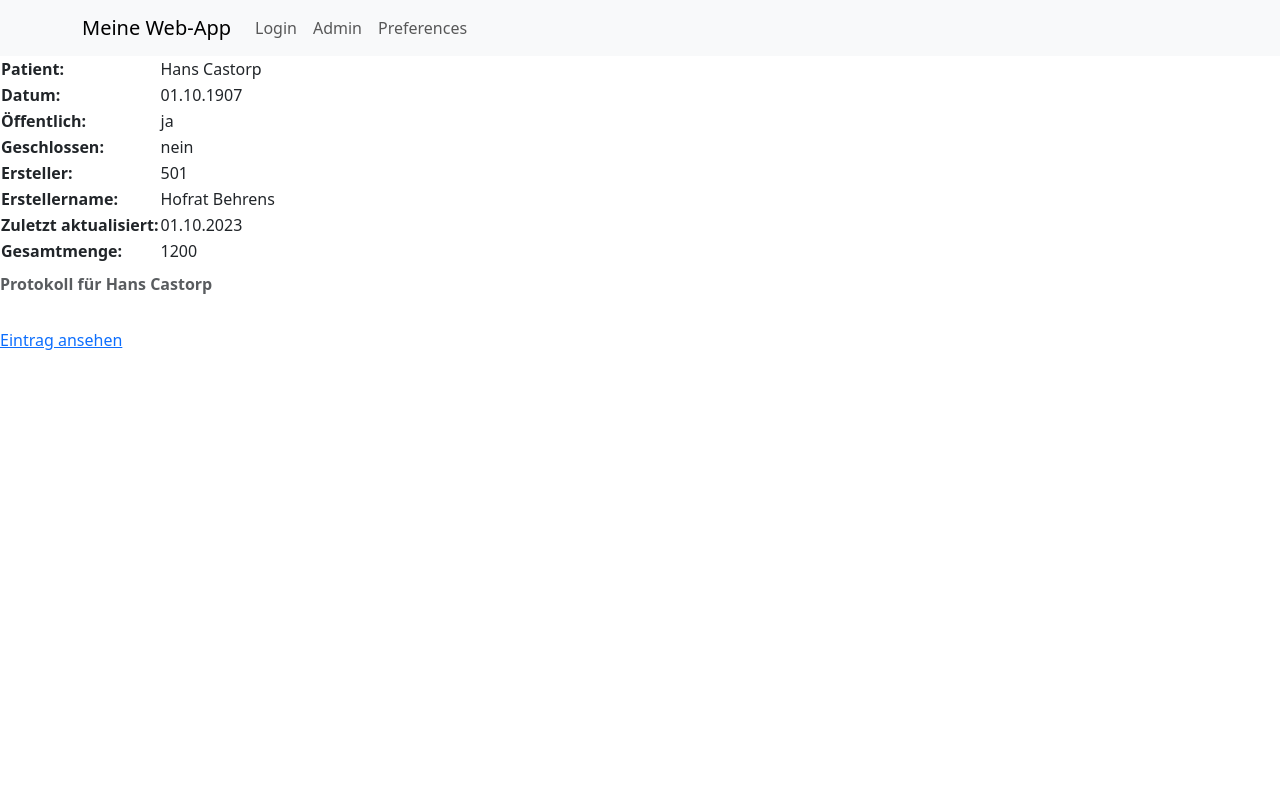
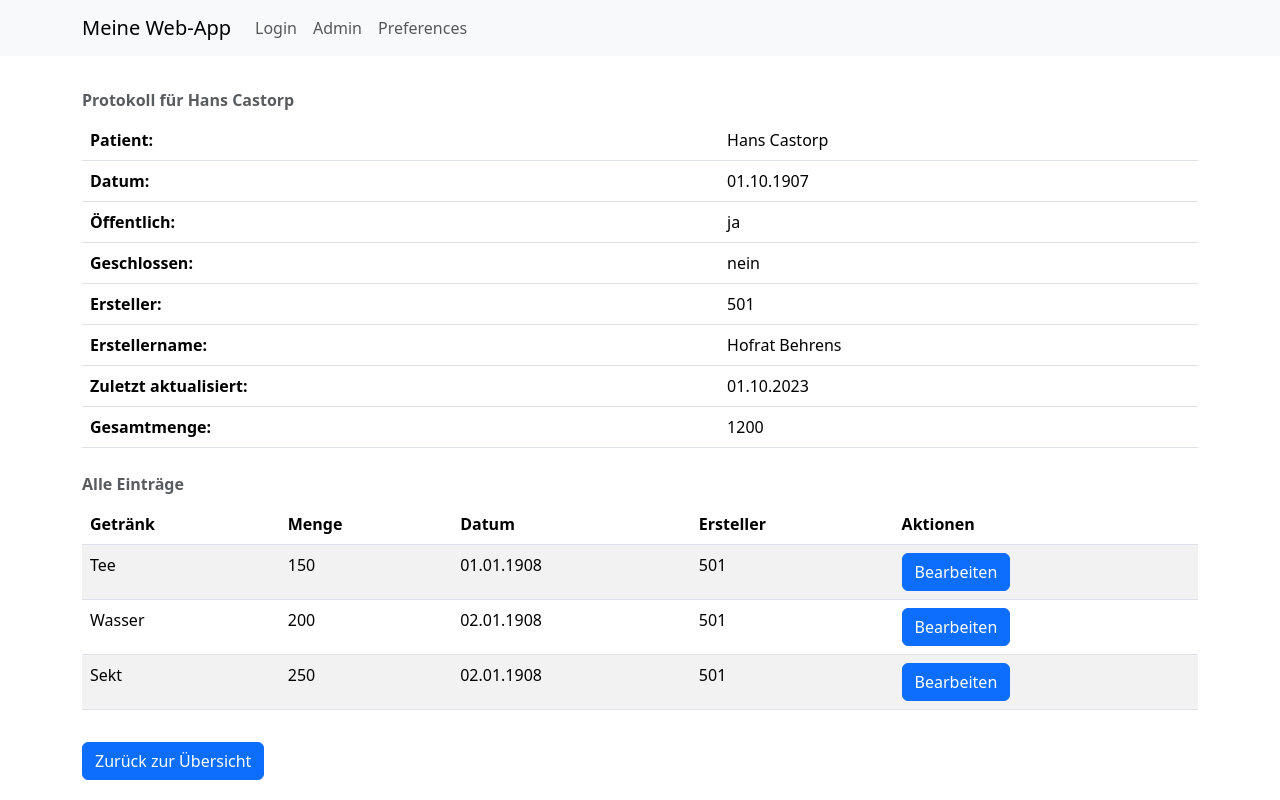
Before and after one commit to LuluStieper/spa-project, a React (Create React App) app: page /protokoll/101 in a window 1280 px wide. Built offline with nearby package versions, Linux system fonts and the light colour scheme.

Commit message:
Gestaltung fertig

```diff
--- a/src/App.tsx
+++ b/src/App.tsx
@@ -1,9 +1,8 @@
 // import './App.css';
-import { useEffect, useState } from 'react';
+import { useState } from 'react';
 import { ProtokollResource } from './Resources';
 import { ErrorBoundary } from 'react-error-boundary';
 import ErrorFallback from './components/ErrorFallback';
-import { AlleProtokolle } from './components/AlleProtokolle';
 import { BrowserRouter, Route, Routes } from 'react-router-dom';
 import { PageIndex } from './components/PageIndex';
 import { PageProtokoll } from './components/PageProtokoll';
@@ -27,7 +26,8 @@ function App() {
       <Routes>
         <Route path="/" element={<PageIndex />}/>
         <Route path="/protokoll/:protokollId" element={<PageProtokoll />}/>
-        <Route path="/eintraege/:eintragId"element={<PageEintrag />}/>
+        <Route path="/eintraege/:protokollId"element={<PageEintrag />}/>
+        <Route path="/eintrag/:eintragId"element={<PageEintrag />}/>
         <Route path="/admin" element={<PageAdmin />}/>
         <Route path="/prefs" element={<PagePrefs />}/>
         <Route path="*" element={<PageIndex />} />
--- a/src/components/AlleProtokolle.tsx
+++ b/src/components/AlleProtokolle.tsx
@@ -27,14 +27,22 @@ export function AlleProtokolle() {
     }
 
     return (
-        <div>
-            {alleProtokolle!.map((p) => (
-                <div>
-                    <ProtokollDescription protokoll={p} key={p.id} />
-                    <Link to={`/protokoll/${p.id}`}>Protokoll öffnen</Link>
+        <div className="container mt-4">
+        <div className="row">
+          {alleProtokolle!.map((p) => (
+            <div key={p.id} className="col-md-4 mb-4">
+              <div className="card">
+                <div className="card-body">
+                  <ProtokollDescription protokoll={p} />
+                  <Link to={`/protokoll/${p.id}`} className="btn btn-primary mt-2">
+                    Details
+                  </Link>
                 </div>
-            ))}
+              </div>
+            </div>
+          ))}
         </div>
+      </div>
     );
 
 }
--- /dev/null
+++ b/src/components/Eintraege.tsx
@@ -0,0 +1,39 @@
+import { EintragResource } from "../Resources";
+import { Link } from 'react-router-dom';
+
+
+export function Eintraege(props: { eintraege: EintragResource[] }) {
+  const eintraege = props.eintraege;
+
+  return (
+    <div className="table-responsive">
+      <table className="table table-striped">
+        <caption className="caption-top"><b>Alle Einträge</b></caption>
+        <thead >
+          <tr>
+            <th scope="col">Getränk</th>
+            <th scope="col">Menge</th>
+            <th scope="col">Datum</th>
+            <th scope="col">Ersteller</th>
+            <th scope="col">Aktionen</th>
+          </tr>
+        </thead>
+        <tbody>
+          {eintraege.map((eintrag, index) => (
+            <tr key={index}>
+              <td>{eintrag.getraenk}</td>
+              <td>{eintrag.menge}</td>
+              <td>{eintrag.createdAt}</td>
+              <td>{eintrag.ersteller}</td>
+              <td>
+                <Link to={`/eintrag/${eintrag.id}`} className="btn btn-primary">
+                  Bearbeiten
+                </Link>
+              </td>
+            </tr>
+          ))}
+        </tbody>
+      </table>
+    </div>
+  );
+}
--- a/src/components/Eintrag.tsx
+++ b/src/components/Eintrag.tsx
@@ -1,48 +1,43 @@
-import { EintragResource, ProtokollResource } from "../Resources";
+import { EintragResource } from "../Resources";
 
-export function Eintrag (
-    props:  { eintrag: EintragResource }
-) {
+export function Eintrag(props: { eintrag: EintragResource }) {
   const eintrag = props.eintrag;
 
   return (
-        <div>
-
-            <table>
-                <caption><b>Eintrag für {eintrag.protokoll}</b></caption>
+    <div className="container mt-3">
+      <table className="table table-striped">
+        <caption className="caption-top"><b>Eintrag für {eintrag.protokoll}</b></caption>
         <tbody>
           <tr>
-                        <th>Getraenk:</th>
-                        <td>{eintrag.getraenk}</td>
+            <th scope="row" className="col-md-3">Getränk:</th>
+            <td className="col-md-9">{eintrag.getraenk}</td>
           </tr>
           <tr>
-                        <th>Menge:</th>
+            <th scope="row">Menge:</th>
             <td>{eintrag.menge}</td>
           </tr>
           <tr>
-                        <th>Kommentar:</th>
+            <th scope="row">Kommentar:</th>
             <td>{eintrag.kommentar}</td>
           </tr>
           <tr>
-                        <th>Ersteller:</th>
+            <th scope="row">Ersteller:</th>
             <td>{eintrag.ersteller}</td>
           </tr>
           <tr>
-                        <th>Erstellername:</th>
+            <th scope="row">Erstellername:</th>
             <td>{eintrag.erstellerName}</td>
           </tr>
           <tr>
-                        <th>Erstellt am:</th>
+            <th scope="row">Erstellt am:</th>
             <td>{eintrag.createdAt}</td>
           </tr>
           <tr>
-                        <th>Protokoll:</th>
+            <th scope="row">Protokoll:</th>
             <td>{eintrag.protokoll}</td>
           </tr>
         </tbody>
       </table>
-            <br />
-
     </div>
   )
 }
--- a/src/components/PageEintrag.tsx
+++ b/src/components/PageEintrag.tsx
@@ -1,5 +1,5 @@
 import { useEffect, useState } from "react";
-import { useParams } from "react-router-dom";
+import { Link, useParams } from "react-router-dom";
 import { EintragResource } from "../Resources";
 import { getEintrag } from "../backend/api";
 import { LoadingIndicator } from "./LoadingIndicator";
@@ -34,9 +34,9 @@ export function PageEintrag() {
     }
 
     return (
-        <div>
+        <div className="container mt-4">
             <Eintrag eintrag={eintrag}></Eintrag>
-
+            <Link to={`/protokoll/${eintrag.protokoll}`}  className="btn btn-primary mt-2">Zurück zum Protokoll</Link>
         </div>
     );
 }
--- a/src/components/PageProtokoll.tsx
+++ b/src/components/PageProtokoll.tsx
@@ -1,21 +1,29 @@
 import { useEffect, useState } from "react";
 import { useParams, Link } from "react-router-dom";
-import { getProtokoll } from "../backend/api";
+import { getAlleEintraege, getProtokoll } from "../backend/api";
 import { ProtokollDescription } from "./ProtokollDescription";
-import { ProtokollResource } from "../Resources";
+import { EintragResource, ProtokollResource } from "../Resources";
 import { LoadingIndicator } from "./LoadingIndicator";
+import { Eintrag } from "./Eintrag";
+import { Protokoll } from "./Protokoll";
+import { Eintraege } from "./Eintraege";
 
 export function PageProtokoll() {
     const { protokollId } = useParams<{ protokollId: string }>();
     const [protokoll, setProtokoll] = useState<ProtokollResource | null>(null);
+    const [eintraege, setEintraege] = useState<EintragResource[] | null>(null);
     const [isLoading, setIsLoading] = useState(true);
 
     useEffect(() => {
         async function loadProtokoll() {
             try {
                 if (protokollId) {
-                    const data = await getProtokoll(protokollId);
-                    setProtokoll(data);
+                    const data_protokoll = await getProtokoll(protokollId);
+                    setProtokoll(data_protokoll);
+
+                    const data_eintraege = await getAlleEintraege(protokollId);
+                    setEintraege(data_eintraege);
+
                     setIsLoading(false);
                 }
             } catch (error) {
@@ -33,10 +41,19 @@ export function PageProtokoll() {
         return <div>Protokoll nicht gefunden</div>;
     }
 
+    if (!eintraege) {
+        return <div>Eintraege nicht gefunden</div>;
+    }
+
+    let anzahl = eintraege.length;
+
     return (
-        <div>
-            <ProtokollDescription protokoll={protokoll} />
-            <Link to={`/eintraege/${protokoll.id}`}>Eintrag ansehen</Link>
+        <div className="container mt-4">
+            <Protokoll protokoll={protokoll} />
+            <Eintraege eintraege={eintraege} />
+            <Link to="/" className="btn btn-primary mt-3">
+                Zurück zur Übersicht
+            </Link>
         </div>
     );
 }
--- /dev/null
+++ b/src/components/Protokoll.tsx
@@ -0,0 +1,49 @@
+import { ProtokollResource } from "../Resources";
+
+export function Protokoll (
+    props:  { protokoll: ProtokollResource }
+) {
+    const protokoll = props.protokoll;
+
+    return (
+        <div className="table-responsive">
+            <table className="table">
+                <caption className="caption-top"><b>Protokoll für {protokoll.patient}</b></caption>
+                <tbody>
+                <tr>
+                    <th scope="row">Patient:</th>
+                    <td>{protokoll.patient}</td>
+                </tr>
+                <tr>
+                    <th scope="row">Datum:</th>
+                    <td>{protokoll.datum}</td>
+                </tr>
+                <tr>
+                    <th scope="row">Öffentlich:</th>
+                    <td>{protokoll.public ? "ja" : "nein"}</td>
+                </tr>
+                <tr>
+                    <th scope="row">Geschlossen:</th>
+                    <td>{protokoll.closed ? "ja" : "nein"}</td>
+                </tr>
+                <tr>
+                    <th scope="row">Ersteller:</th>
+                    <td>{protokoll.ersteller}</td>
+                </tr>
+                <tr>
+                    <th scope="row">Erstellername:</th>
+                    <td>{protokoll.erstellerName}</td>
+                </tr>
+                <tr>
+                    <th scope="row">Zuletzt aktualisiert:</th>
+                    <td>{protokoll.updatedAt}</td>
+                </tr>
+                <tr>
+                    <th scope="row">Gesamtmenge:</th>
+                    <td>{protokoll.gesamtMenge}</td>
+                </tr>
+                </tbody>
+            </table>
+        </div>
+    )
+}
--- a/src/components/ProtokollDescription.tsx
+++ b/src/components/ProtokollDescription.tsx
@@ -11,26 +11,26 @@ export function ProtokollDescription (
             <table>
                 <caption><b>Protokoll für {protokoll.patient}</b></caption>
                 <tbody>
-                    <tr>
+                    {/* <tr>
                         <th>Patient:</th>
                         <td>{protokoll.patient}</td>
-                    </tr>
+                    </tr> */}
                     <tr>
                         <th>Datum:</th>
                         <td>{protokoll.datum}</td>
                     </tr>
-                    <tr>
+                    {/* <tr>
                         <th>Öffentlich:</th>
                         <td>{ (protokoll.public) ? "ja" : "nein"}</td>
                     </tr>
                     <tr>
                         <th>Geschlossen:</th>
                         <td>{ (protokoll.closed) ? "ja" : "nein"}</td>
-                    </tr>
-                    <tr>
+                    </tr> */}
+                    {/* <tr>
                         <th>Ersteller:</th>
                         <td>{protokoll.ersteller}</td>
-                    </tr>
+                    </tr> */}
                     <tr>
                         <th>Erstellername:</th>
                         <td>{protokoll.erstellerName}</td>
```
Lines whose indentation alone changed are shown as unchanged.
